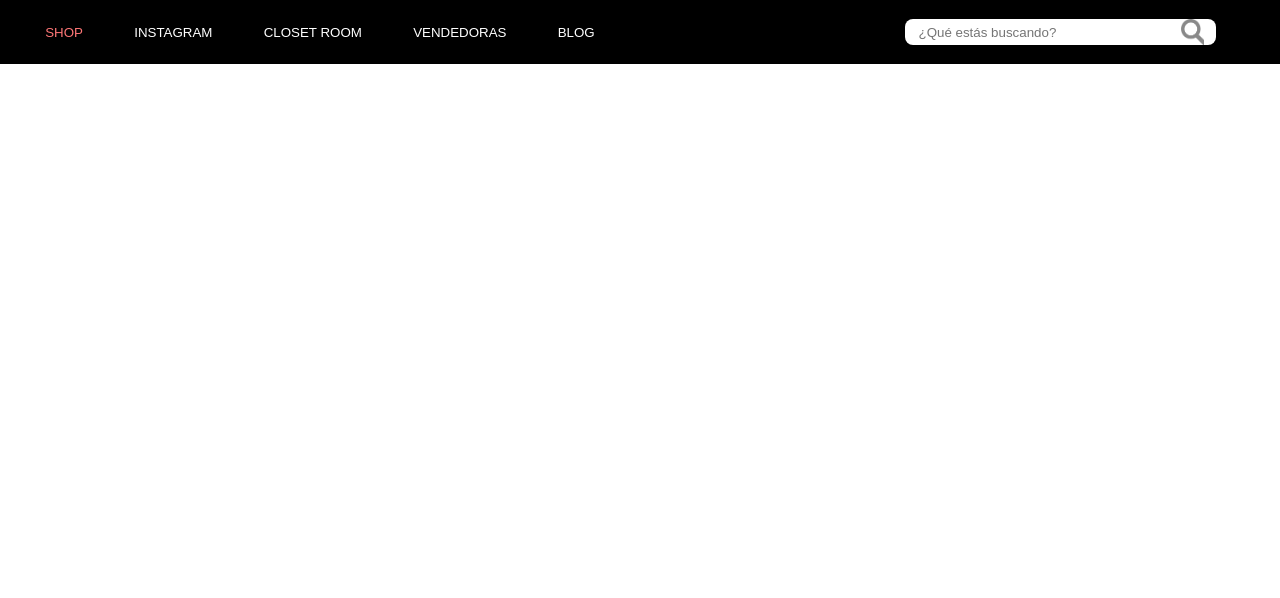
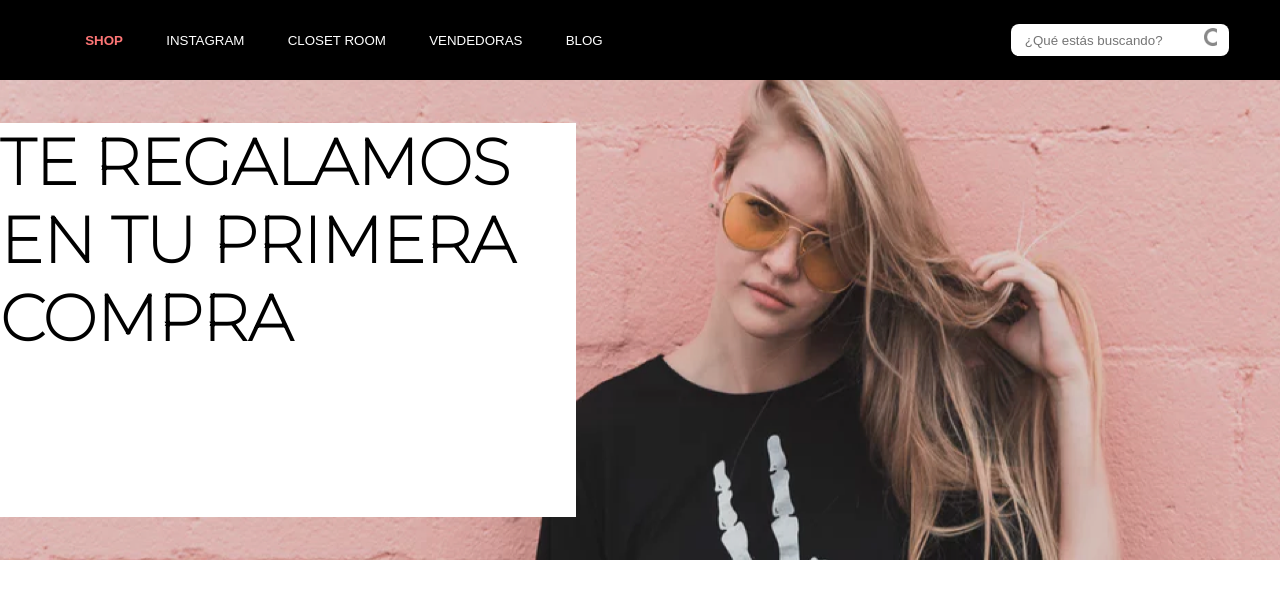
Before and after one commit to NataliaGaravito/frontend-challenge, a React (Create React App) app: page / in a window 1280 px wide. Shown: the top 598 px of the page. Built offline with nearby package versions, Linux system fonts and the light colour scheme; the HTML template or start-up script is replaced by a standard one.

Commit message:
nuevo: navbar, vistas, routing, banner, letrero banner

```diff
--- a/public/index.html
+++ b/public/index.html
@@ -10,6 +10,9 @@
       content="Web site created using create-react-app"
     />
     <link rel="apple-touch-icon" href="%PUBLIC_URL%/logo192.png" />
+    <style>
+      @import url('https://fonts.googleapis.com/css2?family=Montserrat:wght@100&display=swap');
+      </style>
     <!--
       manifest.json provides metadata used when your web app is installed on a
       user's mobile device or desktop. See https://developers.google.com/web/fundamentals/web-app-manifest/
--- a/src/App.css
+++ b/src/App.css
@@ -5,6 +5,6 @@
   width: 100%;
   height: 100%;
   display: grid;
-  grid-template-rows: 8% 92%;
+  grid-template-rows: 10% 60%;
   font-family: Montserrat;
 }
--- a/src/App.js
+++ b/src/App.js
@@ -13,19 +13,19 @@ function App() {
         <Route exact path="/">
           <Shop />
         </Route>
-        <Route exact path="/SHOP">
+        <Route exact path="/shop">
           <Shop />
         </Route>
-        <Route exact path="/BLOG">
+        <Route exact path="/blog">
           <Blog />
         </Route>
-        <Route exact path="/CLOSET ROOM">
+        <Route exact path="/closet room">
           <ClosetRoom />
         </Route>
-        <Route exact path="/VENDEDORAS">
+        <Route exact path="/vendedoras">
           <Vendedoras />
         </Route>
-        <Route exact path="/INSTAGRAM"component={() => {
+        <Route exact path="/instagram" component={() => {
           window.location.href = 'https://www.instagram.com/';
           return null;
         }}/>
--- /dev/null
+++ b/src/components/banner/Banner.jsx
@@ -0,0 +1,12 @@
+import React from 'react';
+import styles from '../banner/banner.module.css';
+
+function Banner(props){
+    return (
+        <div className={styles.containerBanner}>
+            <h1 className={styles.textBanner}>{props.textBanner}</h1>
+        </div>
+    )
+}
+
+export default Banner;
--- /dev/null
+++ b/src/components/banner/banner.module.css
@@ -0,0 +1,18 @@
+.containerBanner{
+    background-image: url(../../assets/bitmap-banner.png);
+    background-repeat: no-repeat;
+    background-size: 100% 100%;
+    width: 100%;
+    height: 100%;
+    display: flex;
+}
+.textBanner{
+    width: 45%;
+    font-size: 4rem;
+    font-family: Montserrat;
+    font-style: normal;
+    font-weight: bold;
+    text-transform: uppercase;
+    color: #000;
+    background-color: #ffff;
+}
--- a/src/components/navBar/NavBar.jsx
+++ b/src/components/navBar/NavBar.jsx
@@ -3,9 +3,9 @@ import { Link } from "react-router-dom";
 import styles from '../navBar/navBar.module.css';
 
 function NavBar(props){
-    const views = ["SHOP", "INSTAGRAM", "CLOSET ROOM", "VENDEDORAS", "BLOG"];
+    const views = ["shop", "instagram", "closet room", "vendedoras", "blog"];
     return (
-        <div className={styles.container}>
+        <div className={styles.containerNavBar}>
             <div className={styles.divNavBarButtons}>
             {
                 views.map((elem, key)=>{
@@ -13,7 +13,7 @@ function NavBar(props){
                     let viewSelected = props.location === elem ? styles.viewSelected : styles.viewNoSelected
                     return(
                         <Link key={key} to={"/"+elem}>
-                            <button id={viewSelected} className={styles.navBarButtons}>{elem}</button>
+                            <button className={styles.navBarButtons}><p className={viewSelected}>{elem}</p></button>
                         </Link>
                     )
                 })
--- a/src/components/navBar/navBar.module.css
+++ b/src/components/navBar/navBar.module.css
@@ -1,11 +1,11 @@
-.container{
+.containerNavBar{
     display:grid;
-    grid-template-columns: 50% 45% 5%;
+    grid-template-columns: 50% 46% 4%;
     background-color: #000;
     align-items: center;
 }
 .navBarSearchBar{
-    width: 50%;
+    width: 33%;
     height: 40%;
     display: flex;
     justify-content: space-between;
@@ -19,7 +19,9 @@
     outline: none;
 }
 .navBarButton{
-    width: 8%;
+    width: 13%;
+    height: 75%;
+    align-self: center;
     background-size: cover;
     border: none;
     background-color: transparent;
@@ -28,17 +30,24 @@
 .divNavBarButtons{
     display: flex;
     justify-content: space-evenly;
+    padding-left: 3rem;
 }
 .navBarButtons{
     background-color: transparent;
     border: none;
     color: #fff;
 }
-#viewNoSelected{
+.viewNoSelected{
     color: #fff;
-    font-style: bold;
+    font-style: normal;
+    font-weight: 500;
+    text-transform: uppercase;
 }
-#viewSelected{
+
+.viewSelected{
     color: #FE7676;
     font-style: normal;
+    font-style: normal;
+    font-weight: bold;
+    text-transform: uppercase;
 }
--- a/src/views/blog/Blog.jsx
+++ b/src/views/blog/Blog.jsx
@@ -1,11 +1,12 @@
 import React from 'react';
 import NavBar from '../../components/navBar/NavBar.jsx';
+import Banner from '../../components/banner/Banner.jsx';
 
 function Blog(){
     return (
         <div className="main-background">
-            <NavBar location={"BLOG"}/>
-            <h1>Pagina en construccion</h1>
+            <NavBar location={"blog"}/>
+            <Banner textBanner={"pagina en construccion"}></Banner>
         </div>)
 }
 
--- a/src/views/closetRoom/ClosetRoom.jsx
+++ b/src/views/closetRoom/ClosetRoom.jsx
@@ -1,11 +1,12 @@
 import React from 'react';
-import NavBar from '../../components/navBar/NavBar.jsx'
+import NavBar from '../../components/navBar/NavBar.jsx';
+import Banner from '../../components/banner/Banner.jsx';
 
 function ClosetRoom(){
     return (
         <div className="main-background">
-            <NavBar location={"CLOSET ROOM"}/>
-            <h1>Pagina en construccion</h1>
+            <NavBar location={"closet room"}/>
+            <Banner textBanner={"pagina en construccion"}></Banner>
         </div>)
 }
 
--- a/src/views/shop/Shop.jsx
+++ b/src/views/shop/Shop.jsx
@@ -1,12 +1,13 @@
 import React from 'react';
 import NavBar from '../../components/navBar/NavBar.jsx';
+import Banner from '../../components/banner/Banner.jsx';
 import styles from '../shop/shop.module.css'
 
 function Shop(){
     return (
         <div className="main-background">
-            <NavBar location={"SHOP"}/>
-            <div></div>
+            <NavBar location={"shop"}/>
+            <Banner textBanner={"te regalamos en tu primera compra"}></Banner>
         </div>)
 }
 
--- a/src/views/vendedoras/Vendedoras.jsx
+++ b/src/views/vendedoras/Vendedoras.jsx
@@ -1,11 +1,12 @@
 import React from 'react';
 import NavBar from '../../components/navBar/NavBar.jsx';
+import Banner from '../../components/banner/Banner.jsx';
 
 function Vendedoras(){
     return (
         <div className="main-background">
-            <NavBar location={"VENDEDORAS"}/>
-            <h1>Pagina en construccion</h1>
+            <NavBar location={"vendedoras"}/>
+            <Banner textBanner={"pagina en construccion"}></Banner>
         </div>)
 }
 
```
